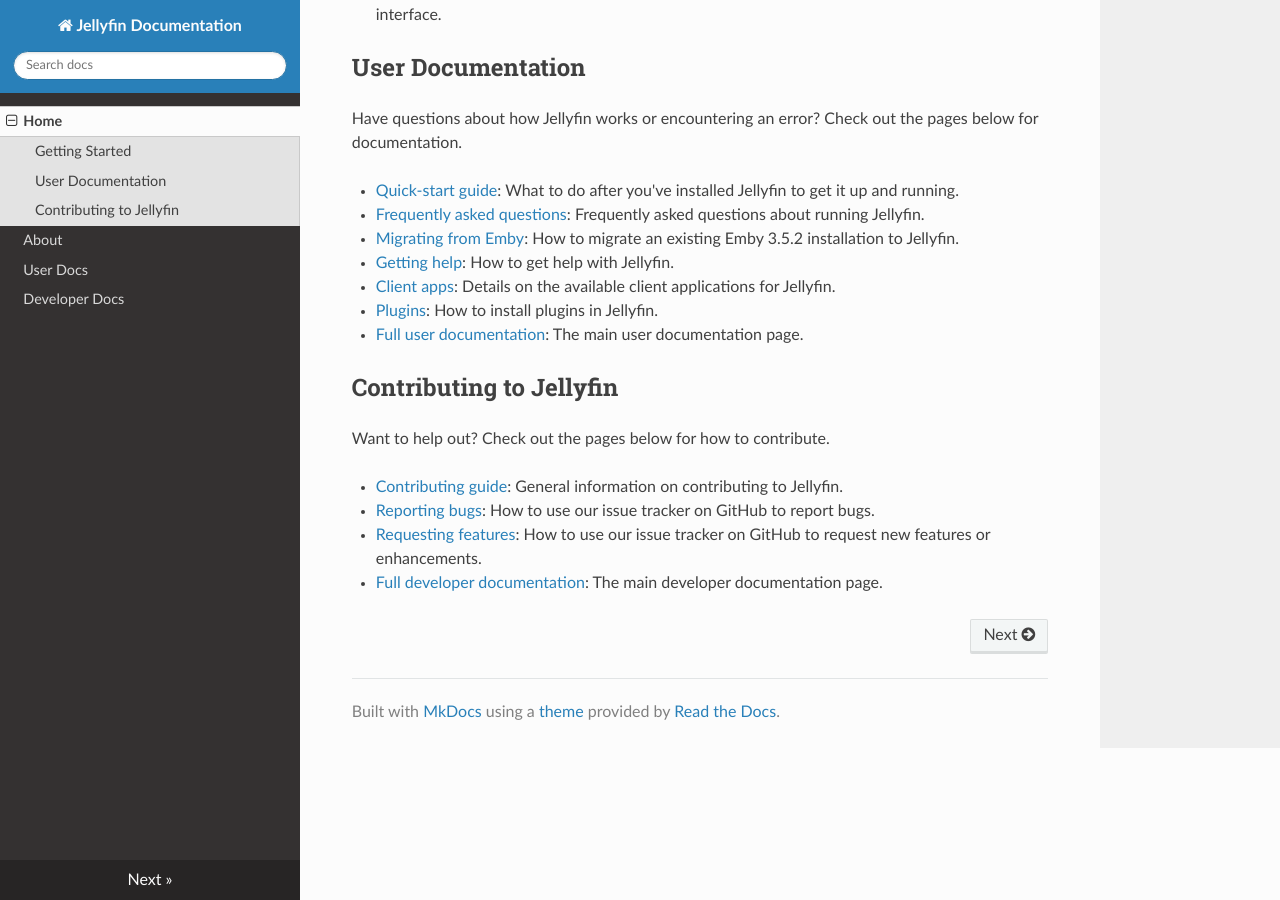
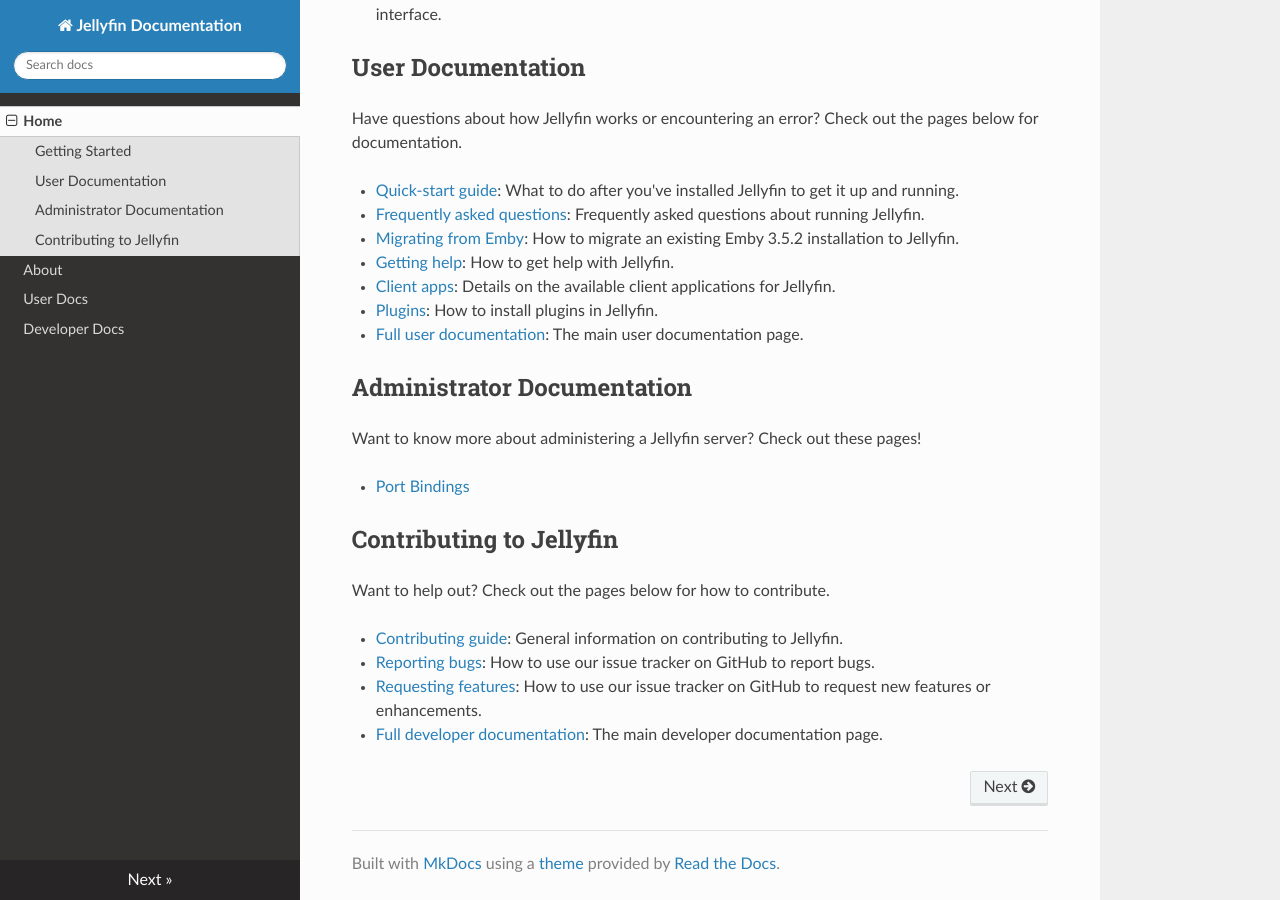
Before and after one commit to jellyfin-archive/jellyfin-docs, an MkDocs documentation site: the page built from docs/index.md, in a window 1280 px wide and 900 px high, scrolled down 958 px. Built offline with MkDocs 1.6.1, drawn with Linux system fonts in a browser that asks for light colours; nearby versions of some CDN libraries.

Commit message:
Add admin docs on port mappings
Described what each is used for and if they are admin configurable or not.

Fixes issue #3

```diff
--- a/docs/index.md
+++ b/docs/index.md
@@ -39,6 +39,12 @@ Have questions about how Jellyfin works or encountering an error? Check out the
 * [Plugins](/user-docs/plugins): How to install plugins in Jellyfin.
 * [Full user documentation](/user-docs/index): The main user documentation page.
 
+## Administrator Documentation
+
+Want to know more about administering a Jellyfin server? Check out these pages!
+
+* [Port Bindings](/administrator-docs/port-bindings)
+
 ## Contributing to Jellyfin
 
 Want to help out? Check out the pages below for how to contribute.
```
Also changed, not shown: docs/administrator-docs/port-bindings.md (added, +13 -0 lines), docs/administrator-docs/index.md (added).
